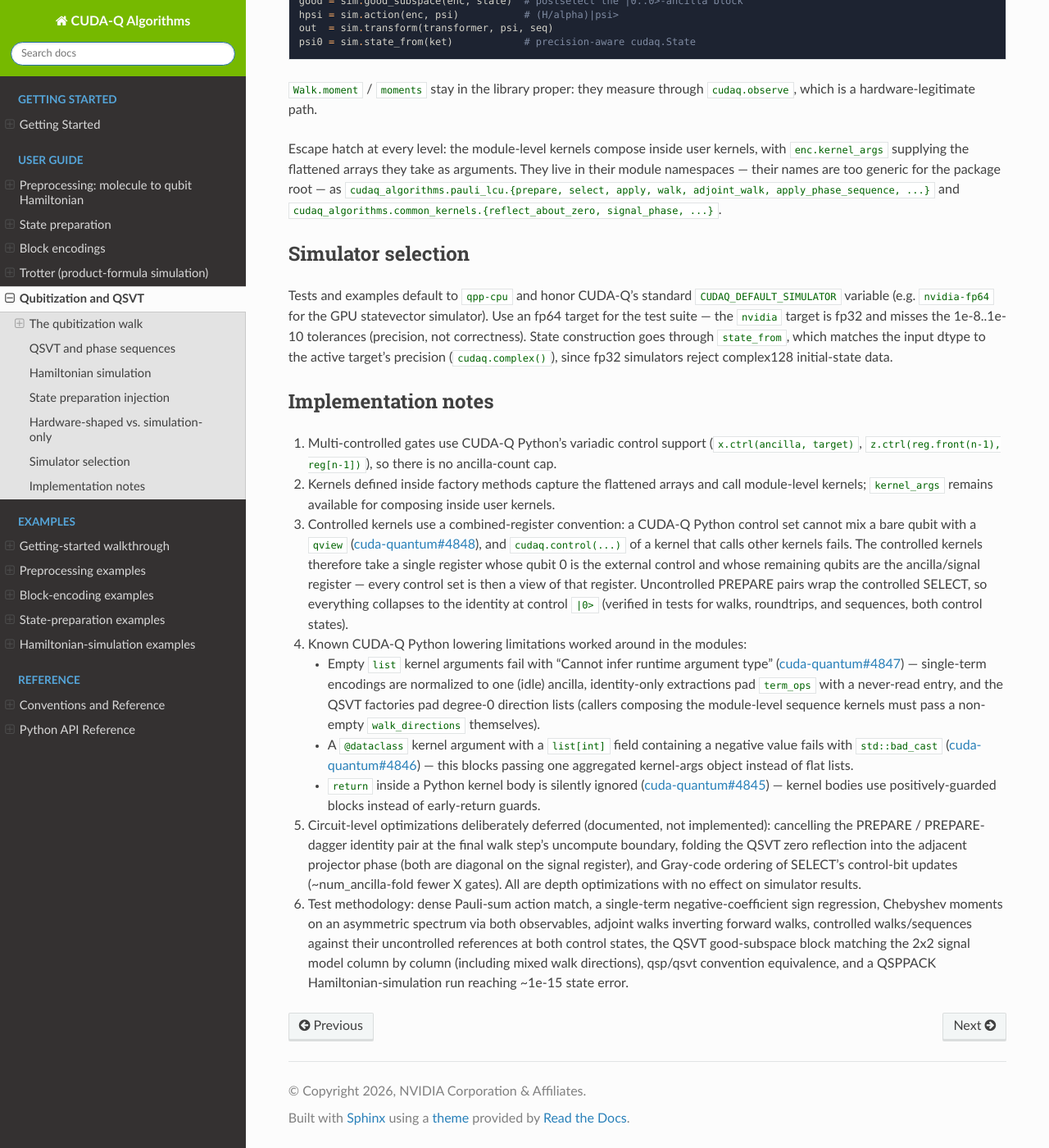
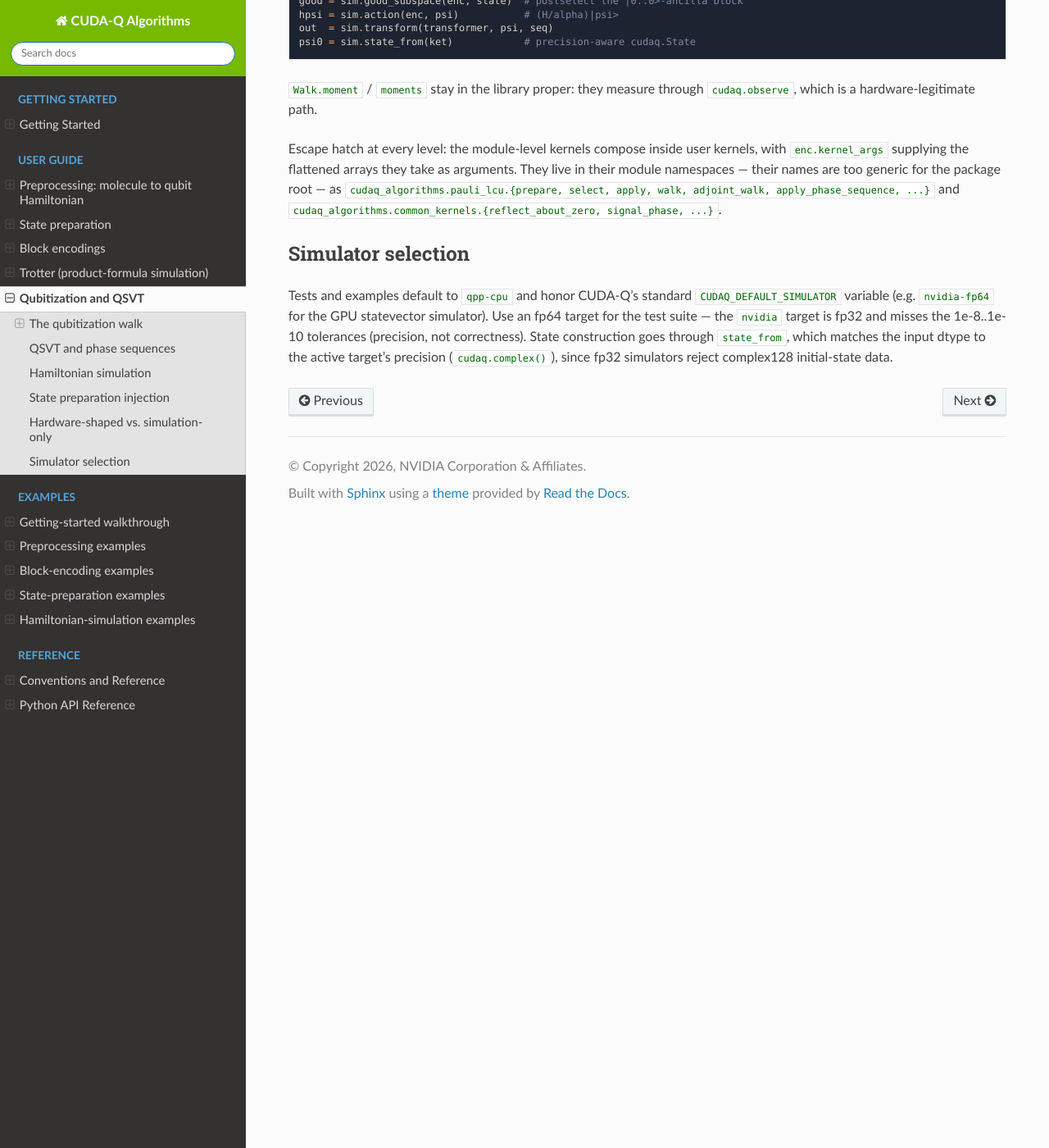
Before and after one commit to NVIDIA/cudaq-algorithms, a Sphinx documentation site: the page built from docs/sphinx/guide/qubitization_qsvt.rst, in a window 1280 px wide and 1400 px high, scrolled down 2821 px. Shown: the whole window at 82% size. Built offline with Sphinx 7.4.7 and the Read the Docs theme 3.1.0, drawn with Linux system fonts in a browser that asks for light colours.

Commit message:
docs: owner review pass -- no issue links, math fix, examples in CI
- GitHub issue references are gone from the documentation: the trotter
  'Known CUDA-Q Python constraints' and qubitization_qsvt
  'Implementation notes' sections are removed, and the one remaining
  state_prep sentence keeps its technical fact without the link. Issue
  links belong in code comments and commit messages, where they age
  with the workarounds -- not in user docs.
- The second-quantized Hamiltonian formulas used \texttt{scalar_offset}
  inside math, which MathJax renders poorly; both now use a plain
  constant c with prose tying it to the scalar_offset argument.
- The preprocessing guide's API subsection hand-wrote full function
  signatures (guaranteed to drift); it now cross-references the Python
  API page with :func: links, keeping the one-line glosses.
- Two Trotter properties (num_qubits, ordering) had no docstrings and
  rendered as bare entries on the API page; documented.
- Every documentation example now runs in CI: tests/python/
  test_examples.py executes each script under docs/sphinx/examples/
  python/ as a subprocess and requires its self-checks to pass
  (measured ~44 s for all 15; 600 s per-example timeout; a discovery
  guard fails if the glob ever finds nothing). qsppack joins pyscf in
  both CI dependency installs (lib_algorithms.yaml, test_wheels.sh).
  With the existing paths filter on docs/sphinx/examples/python/**, an
  example-only PR now executes every example.

Full suite 285 passed, 3 skipped; sphinx -W build clean.

```diff
--- a/docs/sphinx/conventions.rst
+++ b/docs/sphinx/conventions.rst
@@ -50,11 +50,11 @@ ladder products, with **no implicit symmetry factors**:
 
 .. math::
 
-   H \;=\; \texttt{scalar\_offset} \cdot I
+   H \;=\; c \cdot I
    \;+\; \sum_{pq} h_{pq} \, a_p^\dagger a_q
    \;+\; \sum_{pqrs} V_{pqrs} \, a_p^\dagger a_q^\dagger a_r a_s
 
-Any 1/2 factors from a chemist-notation source must already be folded
+The constant ``c`` is the ``scalar_offset`` argument. Any 1/2 factors from a chemist-notation source must already be folded
 into `V`. From a chemist `(pq|rs)` spatial tensor, the standard
 spin-orbital expansion is: reorder with `eri.transpose(0, 2, 3, 1)`
 (chemist -> coefficients of `adag adag a a`), scale by `1/2`, and
--- a/docs/sphinx/guide/qubitization_qsvt.rst
+++ b/docs/sphinx/guide/qubitization_qsvt.rst
@@ -179,62 +179,3 @@ statevector simulator). Use an fp64 target for the test suite — the
 not correctness). State construction goes through ``state_from``, which
 matches the input dtype to the active target's precision (`cudaq.complex()`),
 since fp32 simulators reject complex128 initial-state data.
-
-Implementation notes
---------------------
-
-1. Multi-controlled gates use CUDA-Q Python's variadic control support
-   (``x.ctrl(ancilla, target)``, ``z.ctrl(reg.front(n-1), reg[n-1])``), so
-   there is no ancilla-count cap.
-
-2. Kernels defined inside factory methods capture the flattened arrays and
-   call module-level kernels; ``kernel_args`` remains available for
-   composing inside user kernels.
-
-3. Controlled kernels use a combined-register convention: a CUDA-Q Python
-   control set cannot mix a bare qubit with a `qview`
-   (`cuda-quantum#4848 <https://github.com/NVIDIA/cuda-quantum/issues/4848>`_),
-   and ``cudaq.control(...)`` of a kernel that calls other kernels fails. The
-   controlled kernels therefore take a single register whose qubit 0 is the
-   external control and whose remaining qubits are the ancilla/signal
-   register — every control set is then a view of that register. Uncontrolled
-   PREPARE pairs wrap the controlled SELECT, so everything collapses to the
-   identity at control ``|0>`` (verified in tests for walks, roundtrips, and
-   sequences, both control states).
-
-4. Known CUDA-Q Python lowering limitations worked around in the modules:
-
-   - Empty `list` kernel arguments fail with "Cannot infer runtime argument
-     type"
-     (`cuda-quantum#4847 <https://github.com/NVIDIA/cuda-quantum/issues/4847>`_)
-     — single-term encodings are normalized to one (idle) ancilla,
-     identity-only extractions pad ``term_ops`` with a never-read entry, and
-     the QSVT factories pad degree-0 direction lists (callers composing the
-     module-level sequence kernels must pass a non-empty ``walk_directions``
-     themselves).
-   - A `@dataclass` kernel argument with a ``list[int]`` field containing a
-     negative value fails with ``std::bad_cast``
-     (`cuda-quantum#4846 <https://github.com/NVIDIA/cuda-quantum/issues/4846>`_)
-     — this blocks passing one aggregated kernel-args object instead of flat
-     lists.
-   - `return` inside a Python kernel body is silently ignored
-     (`cuda-quantum#4845 <https://github.com/NVIDIA/cuda-quantum/issues/4845>`_)
-     — kernel bodies use positively-guarded blocks instead of early-return
-     guards.
-
-5. Circuit-level optimizations deliberately deferred (documented, not
-   implemented): cancelling the PREPARE / PREPARE-dagger identity pair at the
-   final walk step's uncompute boundary, folding the QSVT zero reflection
-   into the adjacent projector phase (both are diagonal on the signal
-   register), and Gray-code ordering of SELECT's control-bit updates
-   (~num_ancilla-fold fewer X gates). All are depth optimizations with no
-   effect on simulator results.
-
-6. Test methodology: dense Pauli-sum action match, a single-term
-   negative-coefficient sign regression, Chebyshev moments on an asymmetric
-   spectrum via both observables, adjoint walks inverting forward walks,
-   controlled walks/sequences against their uncontrolled references at both
-   control states, the QSVT good-subspace block matching the 2x2 signal model
-   column by column (including mixed walk directions), qsp/qsvt convention
-   equivalence, and a QSPPACK Hamiltonian-simulation run reaching ~1e-15
-   state error.
--- a/docs/sphinx/guide/state_prep.rst
+++ b/docs/sphinx/guide/state_prep.rst
@@ -145,8 +145,7 @@ register in ``|0...0>``. Validation runs at factory time; the grouped data
 is flattened into per-rotation angles before capture (nested lists
 marshal as kernel *arguments* but cannot be closure-*captured*), and
 empty occupation/rotation lists select a kernel shape with no empty
-captures (empty list captures fail to launch,
-`cuda-quantum#4847 <https://github.com/NVIDIA/cuda-quantum/issues/4847>`_).
+captures (an empty list cannot cross the kernel boundary).
 
 Resource estimation
 ~~~~~~~~~~~~~~~~~~~~~
```
Also changed, not shown: docs/sphinx/guide/preprocessing.rst (+19 -16 lines), docs/sphinx/guide/trotter.rst (+0 -13 lines), 4 other files.
